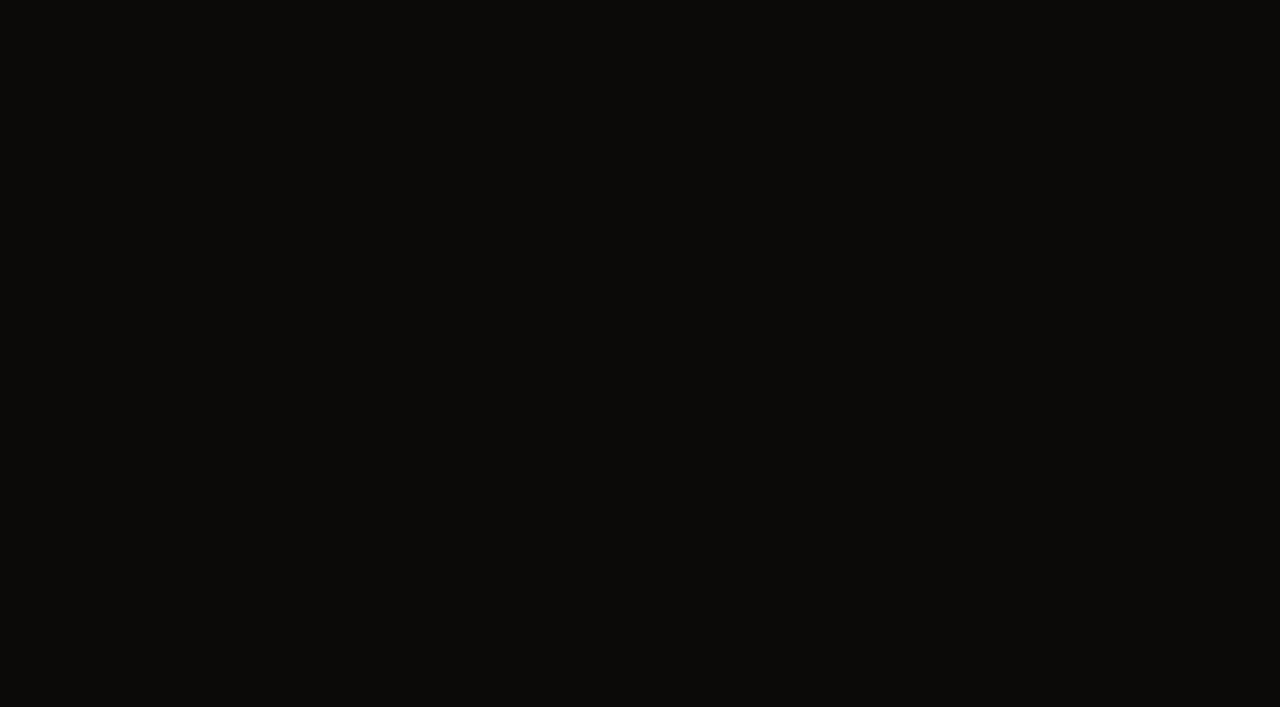
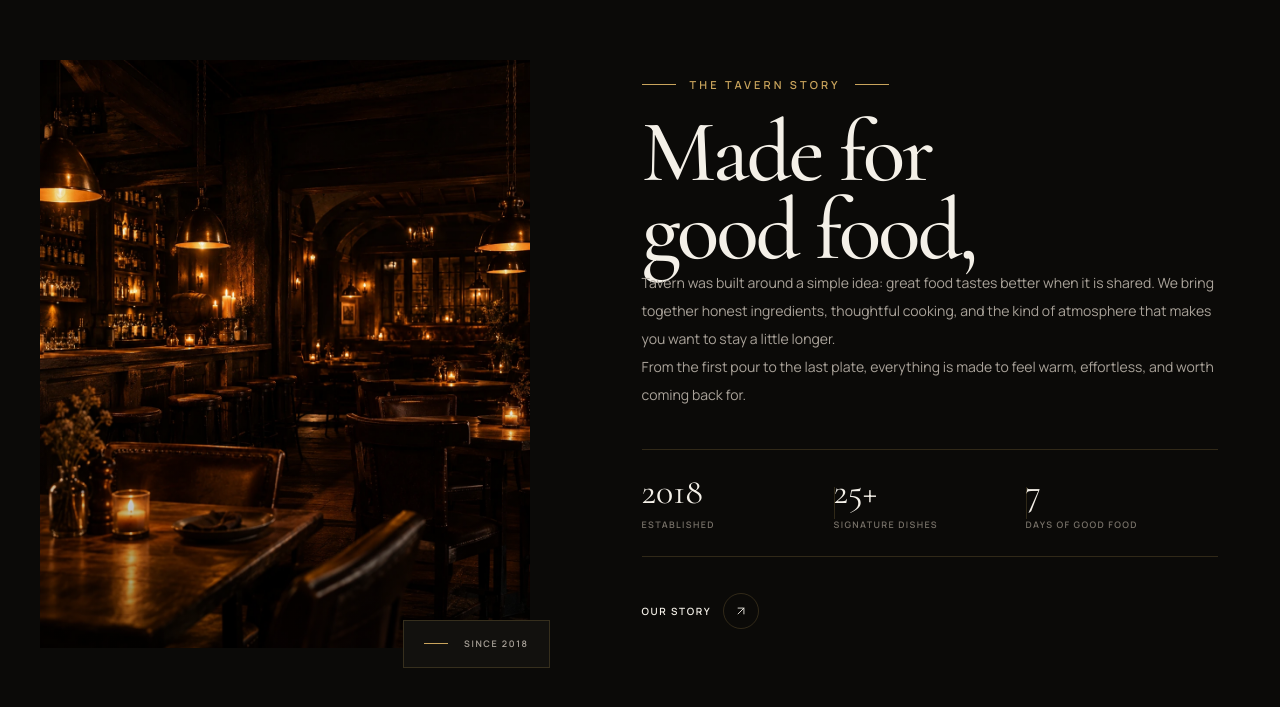
Before and after one commit to its-razahasnain/tavern, a Next.js app: page / in a window 1280 px wide. Shown: the part 3059-3766 px from the top of the page. Before the commit the page ends 3282 px from the top, so only its background shows below. Built offline with nearby package versions, Linux system fonts and the light colour scheme.

Commit message:
feat: add Tavern about section

```diff
--- a/src/app/page.tsx
+++ b/src/app/page.tsx
@@ -1,3 +1,4 @@
+import { AboutSection } from "@/components/home/AboutSection";
 import { FeatureStrip } from "@/components/home/FeatureStrip";
 import { Hero } from "@/components/home/Hero";
 import { MenuPreview } from "@/components/home/MenuPreview";
@@ -11,7 +12,9 @@ export default function Home() {
 
       <MenuPreview />
 
-      {/* Temporary placeholder for Phase 7 */}
+      <AboutSection />
+
+      {/* Temporary placeholder for Phase 8 */}
       <section className="min-h-[40vh] bg-background" />
     </main>
   );
--- /dev/null
+++ b/src/components/home/AboutSection.tsx
@@ -0,0 +1,263 @@
+"use client";
+
+import Image from "next/image";
+import Link from "next/link";
+import { motion } from "motion/react";
+import { ArrowUpRight } from "lucide-react";
+
+import { Container } from "@/components/ui/Container";
+import { GoldDivider } from "@/components/ui/GoldDivider";
+import { aboutContent } from "@/data/about";
+
+const ease = [0.22, 1, 0.36, 1] as const;
+
+export function AboutSection() {
+  return (
+    <section
+      id="about"
+      className="
+        relative overflow-hidden bg-background
+        py-24 sm:py-28 lg:py-36
+      "
+    >
+      <Container>
+        <div
+          className="
+            grid grid-cols-1 gap-14
+            lg:grid-cols-[0.9fr_1.1fr] lg:items-center
+            lg:gap-20 xl:gap-28
+          "
+        >
+          {/* Image */}
+          <motion.div
+            initial={{ opacity: 0, x: -35 }}
+            whileInView={{ opacity: 1, x: 0 }}
+            viewport={{ once: true, amount: 0.2 }}
+            transition={{ duration: 0.9, ease }}
+            className="relative"
+          >
+            <div
+              className="
+                relative aspect-[4/5] overflow-hidden
+                bg-surface
+                sm:aspect-[5/6]
+              "
+            >
+              <Image
+                src={aboutContent.image}
+                alt="Warm interior atmosphere of Tavern"
+                fill
+                sizes="
+                  (max-width: 1024px) 100vw,
+                  45vw
+                "
+                className="
+                  object-cover
+                  transition-transform duration-1000
+                  hover:scale-[1.025]
+                "
+              />
+
+              <div
+                aria-hidden="true"
+                className="
+                  absolute inset-0
+                  bg-gradient-to-t
+                  from-black/45 via-transparent to-black/10
+                "
+              />
+            </div>
+
+            {/* Floating label */}
+            <motion.div
+              initial={{ opacity: 0, y: 20 }}
+              whileInView={{ opacity: 1, y: 0 }}
+              viewport={{ once: true }}
+              transition={{ duration: 0.7, delay: 0.35, ease }}
+              className="
+                absolute -bottom-5 right-5
+                flex items-center gap-4
+                border border-border
+                bg-surface/95 px-5 py-4
+                backdrop-blur-md
+                sm:-right-5
+              "
+            >
+              <GoldDivider width="small" />
+
+              <span
+                className="
+                  font-body text-[9px] font-semibold
+                  uppercase tracking-[0.18em]
+                  text-foreground-muted
+                "
+              >
+                Since 2018
+              </span>
+            </motion.div>
+          </motion.div>
+
+          {/* Content */}
+          <div className="lg:py-8">
+            <motion.div
+              initial={{ opacity: 0, y: 18 }}
+              whileInView={{ opacity: 1, y: 0 }}
+              viewport={{ once: true, amount: 0.4 }}
+              transition={{ duration: 0.65, ease }}
+              className="eyebrow mb-6"
+            >
+              {aboutContent.eyebrow}
+            </motion.div>
+
+            <motion.h2
+              initial={{ opacity: 0, y: 25 }}
+              whileInView={{ opacity: 1, y: 0 }}
+              viewport={{ once: true, amount: 0.4 }}
+              transition={{ duration: 0.85, delay: 0.08, ease }}
+              className="
+                max-w-3xl font-display
+                text-5xl leading-[0.88]
+                tracking-[-0.035em]
+                sm:text-6xl
+                lg:text-7xl
+                xl:text-[5.5rem]
+              "
+            >
+              {aboutContent.title}
+            </motion.h2>
+
+            <motion.p
+              initial={{ opacity: 0, y: 20 }}
+              whileInView={{ opacity: 1, y: 0 }}
+              viewport={{ once: true, amount: 0.4 }}
+              transition={{ duration: 0.7, delay: 0.2, ease }}
+              className="
+                mt-8 max-w-xl
+                font-body text-sm leading-7
+                text-foreground-muted
+              "
+            >
+              {aboutContent.description}
+            </motion.p>
+
+            <motion.p
+              initial={{ opacity: 0, y: 20 }}
+              whileInView={{ opacity: 1, y: 0 }}
+              viewport={{ once: true, amount: 0.4 }}
+              transition={{ duration: 0.7, delay: 0.28, ease }}
+              className="
+                mt-4 max-w-xl
+                font-body text-sm leading-7
+                text-foreground-muted
+              "
+            >
+              {aboutContent.secondaryDescription}
+            </motion.p>
+
+            {/* Stats */}
+            <motion.div
+              initial={{ opacity: 0, y: 20 }}
+              whileInView={{ opacity: 1, y: 0 }}
+              viewport={{ once: true, amount: 0.4 }}
+              transition={{ duration: 0.75, delay: 0.38, ease }}
+              className="
+                mt-10 grid max-w-xl
+                grid-cols-3
+                border-y border-border
+              "
+            >
+              {aboutContent.stats.map((stat, index) => (
+                <div
+                  key={stat.label}
+                  className="
+                    relative py-5 pr-4
+                    first:pl-0
+                    sm:py-6
+                    sm:pr-6
+                  "
+                >
+                  {index !== 0 && (
+                    <span
+                      aria-hidden="true"
+                      className="
+                        absolute left-0 top-1/2
+                        h-8 w-px -translate-y-1/2
+                        bg-border
+                      "
+                    />
+                  )}
+
+                  <div
+                    className="
+                      font-display text-3xl
+                      leading-none text-foreground
+                      sm:text-4xl
+                    "
+                  >
+                    {stat.value}
+                  </div>
+
+                  <div
+                    className="
+                      mt-2 font-body text-[8px]
+                      font-semibold uppercase
+                      tracking-[0.15em]
+                      text-foreground-subtle
+                      sm:text-[9px]
+                    "
+                  >
+                    {stat.label}
+                  </div>
+                </div>
+              ))}
+            </motion.div>
+
+            {/* CTA */}
+            <motion.div
+              initial={{ opacity: 0, y: 18 }}
+              whileInView={{ opacity: 1, y: 0 }}
+              viewport={{ once: true, amount: 0.4 }}
+              transition={{ duration: 0.7, delay: 0.48, ease }}
+              className="mt-9"
+            >
+              <Link
+                href="/about"
+                className="
+                  group inline-flex items-center gap-3
+                  font-body text-[10px] font-semibold
+                  uppercase tracking-[0.16em]
+                  text-foreground
+                  transition-colors duration-300
+                  hover:text-gold
+                "
+              >
+                <span>Our Story</span>
+
+                <span
+                  className="
+                    flex size-9 items-center justify-center
+                    rounded-full border border-border
+                    transition-all duration-300
+                    group-hover:border-gold
+                    group-hover:bg-gold
+                    group-hover:text-background
+                  "
+                >
+                  <ArrowUpRight
+                    size={14}
+                    strokeWidth={1.5}
+                    className="
+                      transition-transform duration-300
+                      group-hover:translate-x-0.5
+                      group-hover:-translate-y-0.5
+                    "
+                  />
+                </span>
+              </Link>
+            </motion.div>
+          </div>
+        </div>
+      </Container>
+    </section>
+  );
+}
--- /dev/null
+++ b/src/data/about.ts
@@ -0,0 +1,24 @@
+export const aboutContent = {
+  eyebrow: "The Tavern Story",
+  title: "Made for good food,",
+  titleAccent: "good company.",
+  description:
+    "Tavern was built around a simple idea: great food tastes better when it is shared. We bring together honest ingredients, thoughtful cooking, and the kind of atmosphere that makes you want to stay a little longer.",
+  secondaryDescription:
+    "From the first pour to the last plate, everything is made to feel warm, effortless, and worth coming back for.",
+  image: "/images/about/tavern-about.webp",
+  stats: [
+    {
+      value: "2018",
+      label: "Established",
+    },
+    {
+      value: "25+",
+      label: "Signature Dishes",
+    },
+    {
+      value: "7",
+      label: "Days of Good Food",
+    },
+  ],
+} as const;
```
Also changed, not shown: public/images/about/tavern-about.webp (added).
